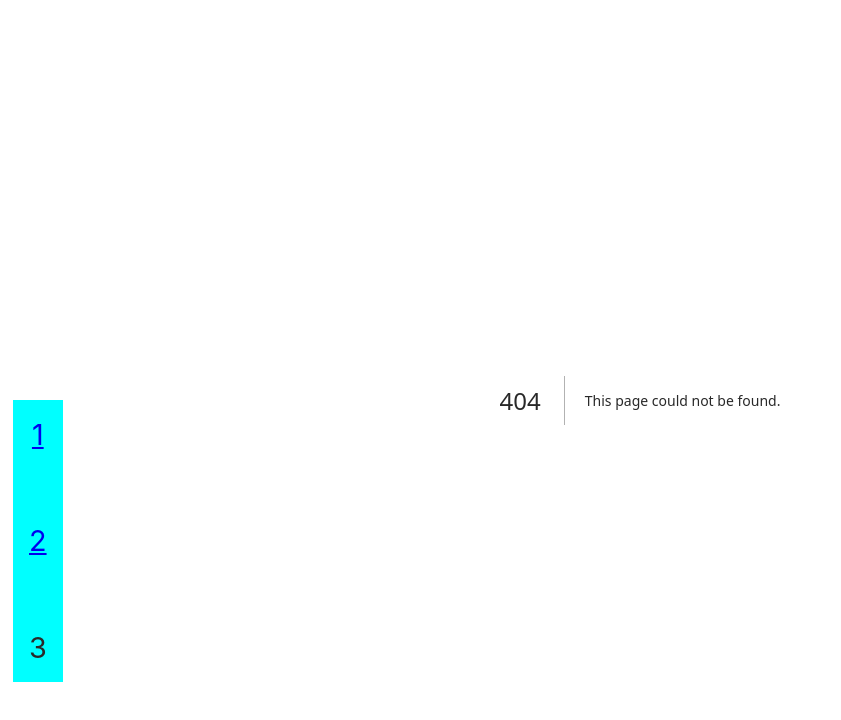
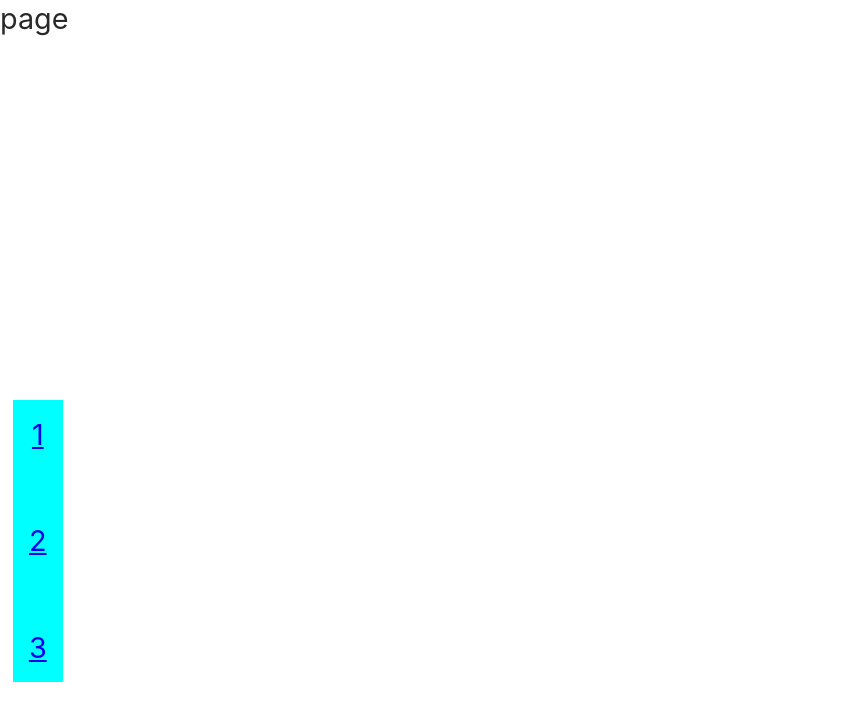
Before and after one commit to NickHChan/JennysWebsite, a Next.js app in the folder jennyswebsites/: page /templatethree in a window 1280 px wide. Before the commit this address had no page. Shown: the top 720 px of the page, without its empty margins (0-841 px from the left). Built offline with nearby package versions, Linux system fonts and the light colour scheme.

Commit message:
added ThirdTemplate folder and href, linked href to PageSelector component

```diff
--- a/jennyswebsites/src/app/components/PageSelector.tsx
+++ b/jennyswebsites/src/app/components/PageSelector.tsx
@@ -7,7 +7,7 @@ export default function PageSelector() {
     <div className={styles.selectorContainer}>
         <div> <Link href="/">1</Link></div>
         <div><Link href="/templatetwo">2</Link></div>
-        <div>3</div>
+        <div><Link href="/templatethree">3</Link></div>
     </div>
   )
 }
--- /dev/null
+++ b/jennyswebsites/src/app/templatethree/page.tsx
@@ -0,0 +1,8 @@
+import React from 'react'
+import styles from './page.module.css'
+
+export default function TemplateThree() {
+  return (
+    <div>page</div>
+  )
+}
```
Also changed, not shown: jennyswebsites/src/app/components/ThirdTempalte/FirstArticle/FirstArticle.tsx (added, +8 -0 lines), jennyswebsites/src/app/components/ThirdTempalte/FirstArticle/FirstArticle.module.css (added), jennyswebsites/src/app/templatethree/page.module.css (added).
